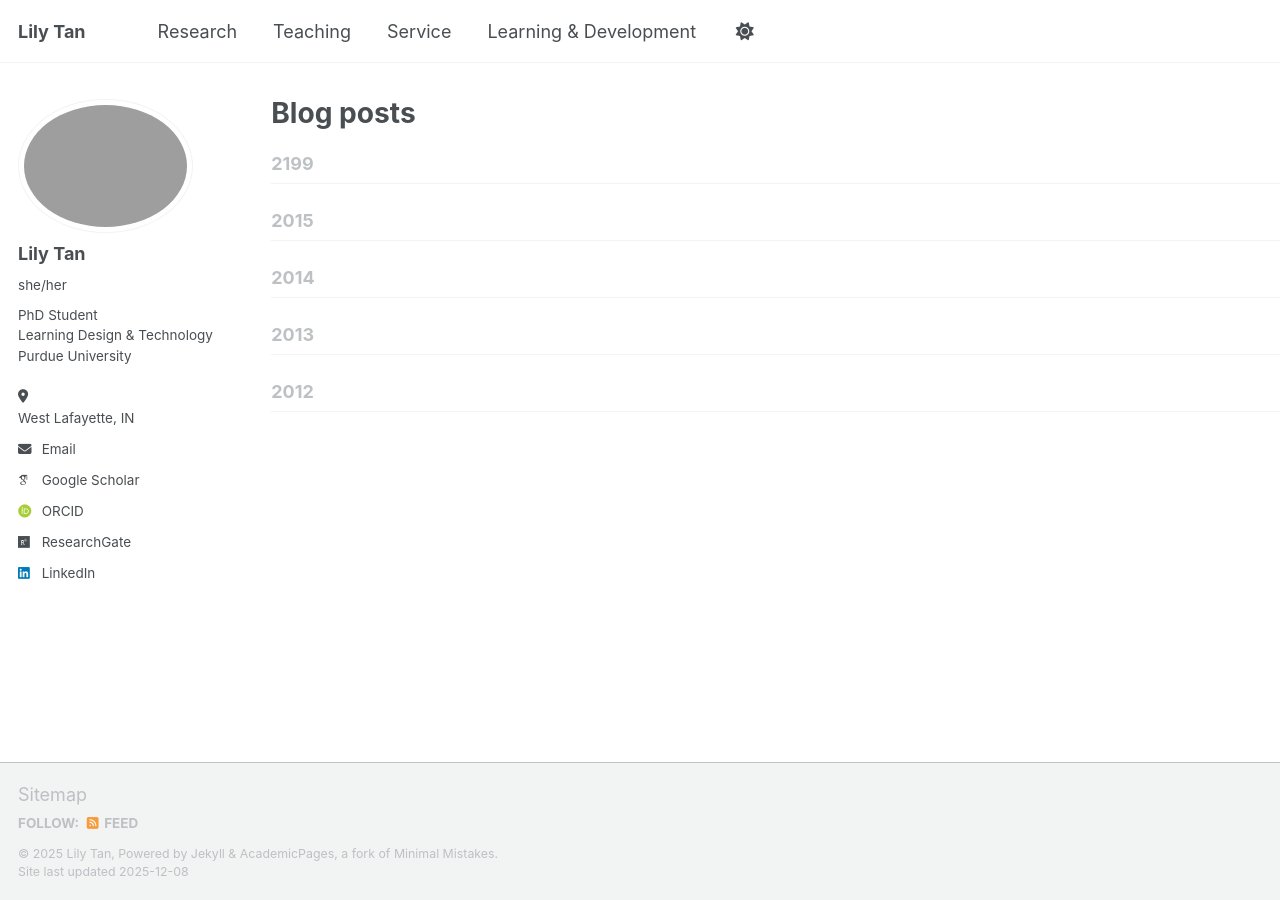
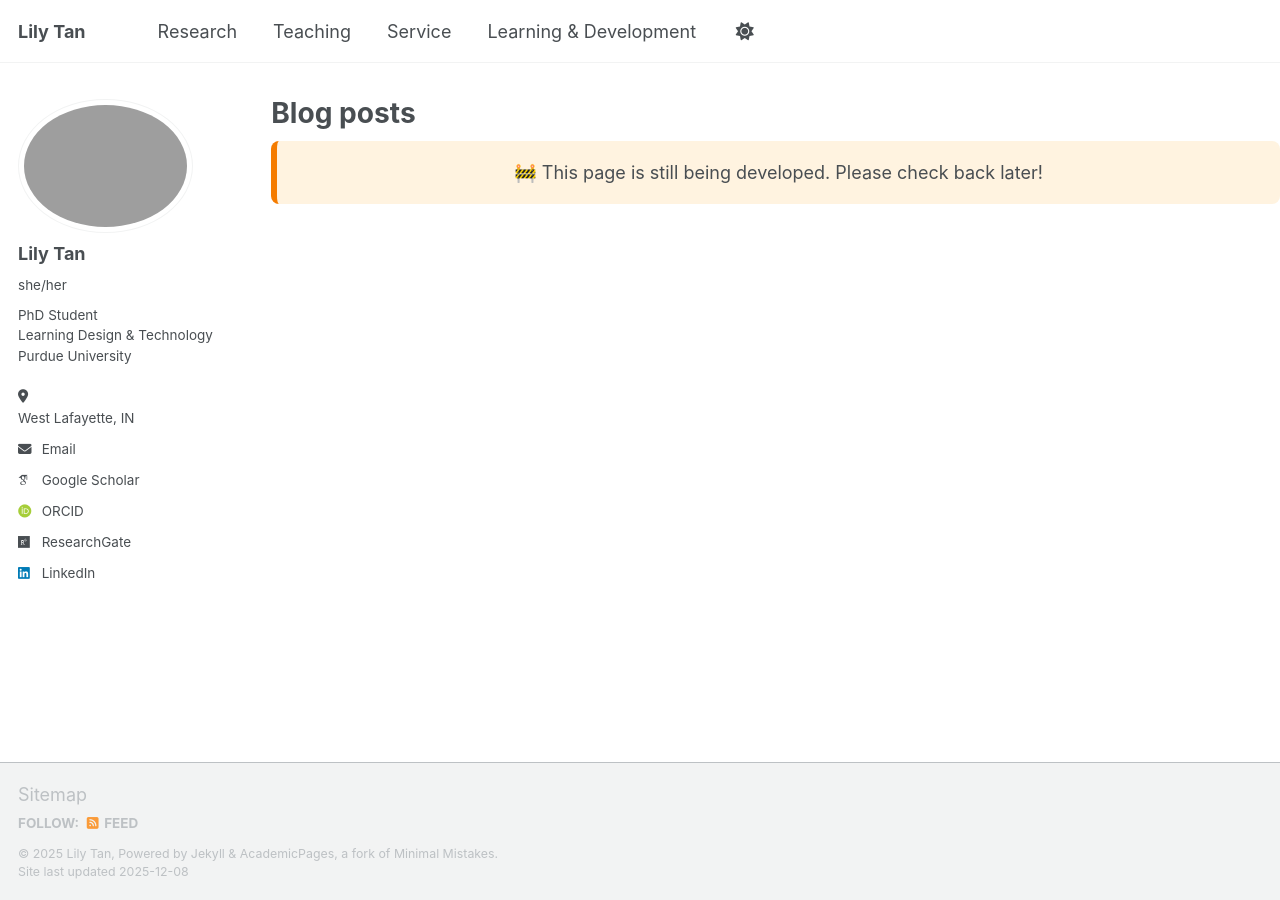
Before and after one commit to YalingTan678/YalingTan678.github.io, a Jekyll site: the page built from _pages/year-archive.html, in a window 1280 px wide. Built offline with Jekyll 4.4.1, drawn with Linux system fonts in a browser that asks for light colours; some web fonts are replaced; a script bundle is joined from its source files by our own code; library files that are not in the unit come from our copies.

Commit message:
Update year-archive.html
Signed-off-by: lilytan <150827244+YalingTan678@users.noreply.github.com>

```diff
--- a/_pages/year-archive.html
+++ b/_pages/year-archive.html
@@ -7,13 +7,6 @@ redirect_from:
   - /wordpress/blog-posts/
 ---
 
-{% include base_path %}
-{% capture written_year %}'None'{% endcapture %}
-{% for post in site.posts %}
-  {% capture year %}{{ post.date | date: '%Y' }}{% endcapture %}
-  {% if year != written_year %}
-    <h2 id="{{ year | slugify }}" class="archive__subtitle">{{ year }}</h2>
-    {% capture written_year %}{{ year }}{% endcapture %}
-  {% endif %}
-  {% include archive-single.html %}
-{% endfor %}
+ <div style="background-color:#fff3e0; padding:1rem; border-left:6px solid #f57c00; border-radius:8px; margin-bottom:1rem; text-align:center;">
+  🚧 This page is still being developed. Please check back later!
+</div>
```
